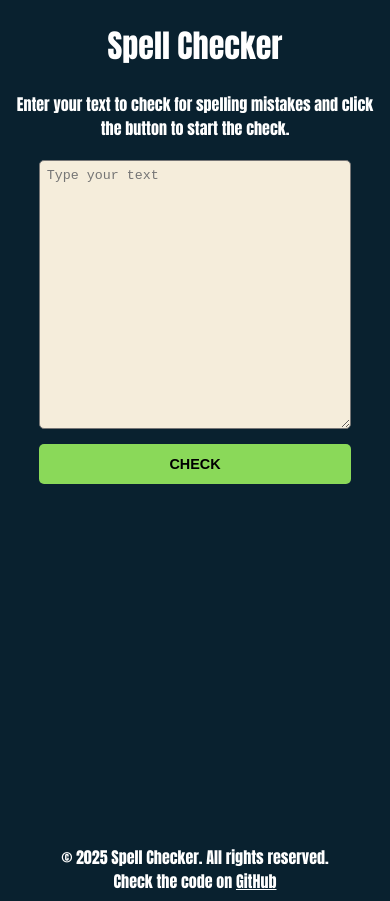
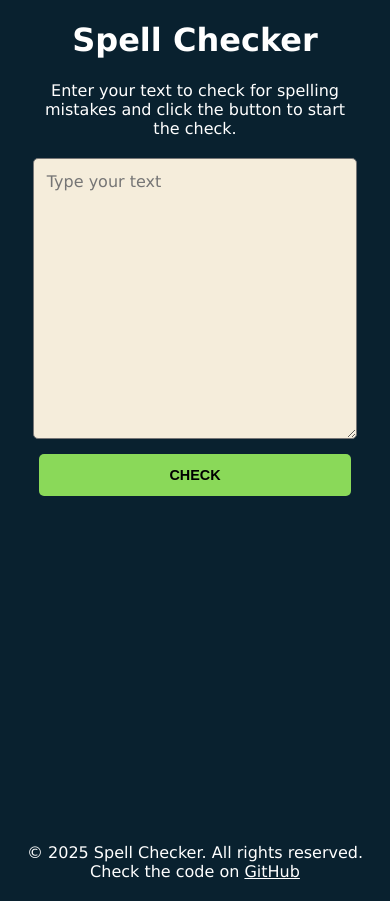
Before and after one commit to nadika-zavodovska/spell-checker, a website with bundled scripts: page index.html in a window 390 px wide. Built offline with nearby package versions, Linux system fonts and the light colour scheme.

Commit message:
Change media queries styles

```diff
--- a/styles.css
+++ b/styles.css
@@ -1,6 +1,6 @@
 body {
     font-size: 16px;
-    font-family: Impact, Haettenschweiler, 'Arial Narrow Bold', sans-serif;
+    font-family: 'Lucida Sans', 'Lucida Sans Regular', 'Lucida Grande', 'Lucida Sans Unicode', Geneva, Verdana, sans-serif;
     background-color: #09212f;
     height: 100%;
     color: #fff;
@@ -16,6 +16,10 @@ a {
     text-align: center;
 }
 
+.header-container {
+    padding: 0 25px;
+}
+
 .footer-container {
     margin-top: 30px;
 }
@@ -23,20 +27,22 @@ a {
 .textInput {
     margin-top: 20px;
     width: 80%;
-    padding: 7px;
+    padding: 13px;
     border-radius: 5px;
+    font-size: 1rem;
     background-color: #f5eddb;
+    font-family: 'Lucida Sans', 'Lucida Sans Regular', 'Lucida Grande', 'Lucida Sans Unicode', Geneva, Verdana, sans-serif;
     resize: both;
-    min-width: 20vw;
+    min-width: 25vw;
     max-width: 90vw;
     min-height: 30vh;
     max-height: 70vh;
 }
 
 .spellCheckBtn {
-    width: 35vw;
+    width: 27vw;
     cursor: pointer;
-    padding: 12px 15px;
+    padding: 13px;
     text-transform: uppercase;
     font-size: 1.3rem;
     font-weight: bold;
@@ -80,7 +86,7 @@ a {
 }
 
 .misspelled-word-btn-block {
-    text-align: left;
+    text-align: center;
     padding: 10px 0px;
 }
 
@@ -94,10 +100,11 @@ a {
 
 #check-result-block {
     width: 80%;
-    padding: 10px;
+    padding: 10px 12px 25px;
     border-radius: 5px;
 }
-.misspelled-block-add-border{
+
+.misspelled-block-add-border {
     border: 1px solid rgb(248, 3, 3);
 }
 
@@ -133,4 +140,10 @@ a {
     .textInput {
         width: 76vw;
     }
+
+    .add-btn {
+        width: 45vw;
+        margin-top: 13px;
+        font-size: 0.9rem;
+    }
 }
```
Also changed, not shown: script.js (line endings or trailing spaces).
